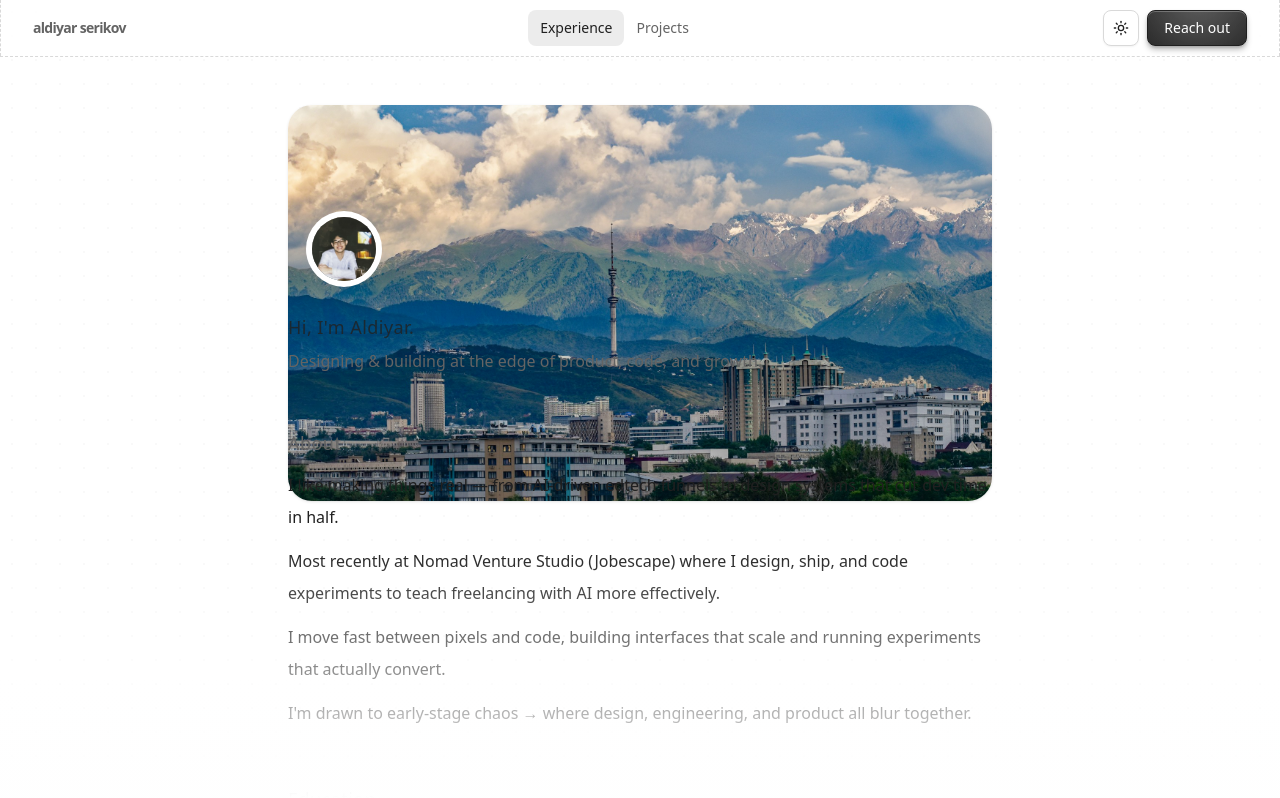
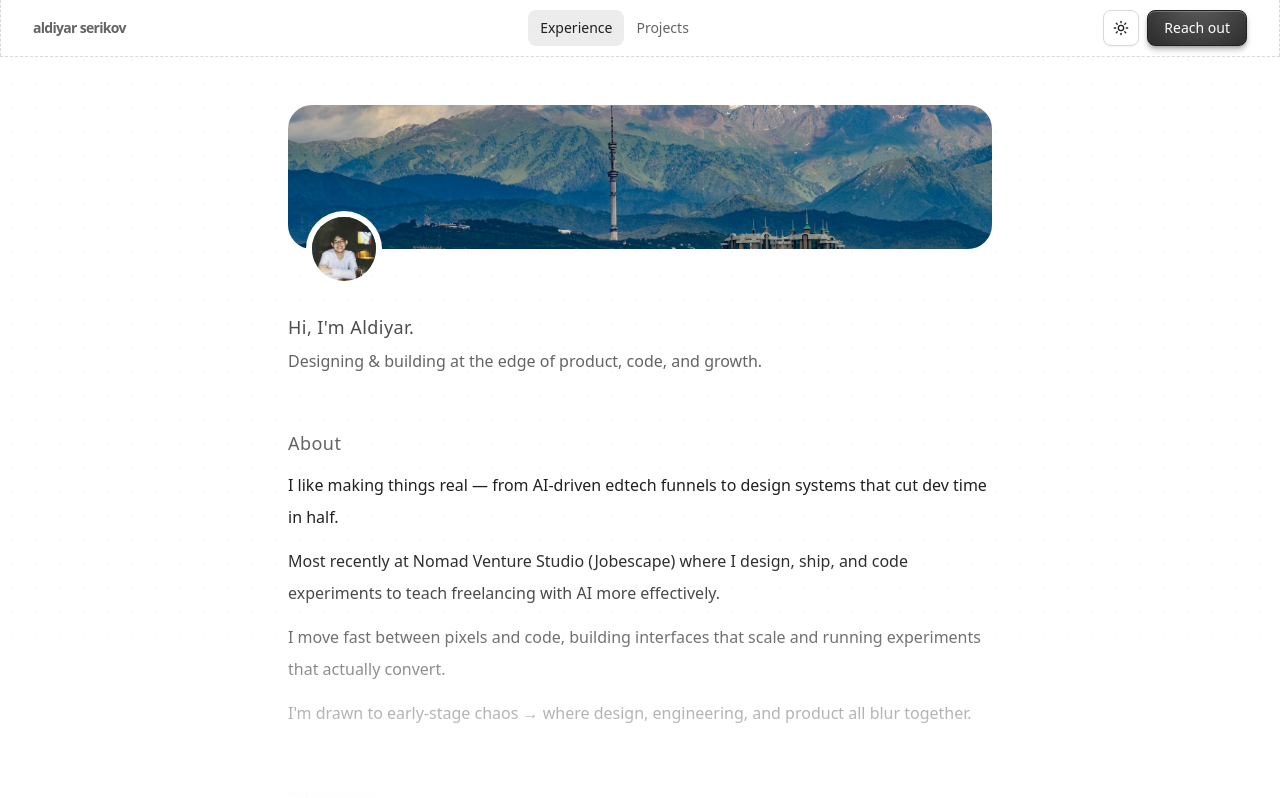
Before and after one commit to blusrc/portfolio, a Next.js app: page / in a window 1280 px wide. Shown: the top 798 px of the page. Built offline with nearby package versions, Linux system fonts and the light colour scheme.

Commit message:
hotfix: homepage image

```diff
--- a/app/page.tsx
+++ b/app/page.tsx
@@ -7,7 +7,6 @@ import { TextEffect } from "@/components/ui/text-effect";
 import { cn } from "@/lib/utils";
 import { ArrowUpRight, Earth, Sprout } from "lucide-react";
 import { motion } from "motion/react";
-import Image from "next/image";
 import Link from "next/link";
 
 export default function Home() {
@@ -72,7 +71,7 @@ export default function Home() {
   ];
   return (
     <main className="flex flex-col items-center min-h-dvh [background-image:radial-gradient(#F9F9F9_1px,transparent_1px)] [background-size:24px_24px] dark:[background-image:radial-gradient(#191919_1px,transparent_1px)]">
-      <header className="z-20 sticky top-0 bg-background/80 backdrop-blur-2xl border-b border-dashed w-full flex items-center justify-center z-10">
+      <header className="z-20 sticky top-0 bg-background/80 backdrop-blur-2xl border-b border-dashed w-full flex items-center justify-center">
         <div className="max-w-screen-xl h-14 border-dashed w-full flex items-center justify-between px-4 xl:border-x lg:px-8">
           <Link
             href="/"
@@ -109,14 +108,14 @@ export default function Home() {
           animate="visible"
           transition={{ ...sectionTransition, delay: 0.1 }}
         >
-          <div className="flex flex-col max-h-36 relative">
-            <Image
+          <div className="flex rounded-3xl h-36 relative bg-[url(/almaty.jpg)] bg-cover bg-center">
+            {/* <Image
               src="/almaty.jpg"
               alt="Almaty"
               width={704}
               height={396}
               className="rounded-3xl shadow-sm aspect-video object-cover h-full"
-            />
+            /> */}
             <Avatar className="absolute -bottom-8 size-16 left-6 z-10 ring-6 ring-background">
               <AvatarImage src="/avatar.jpg" />
               <AvatarFallback>AS</AvatarFallback>
```
